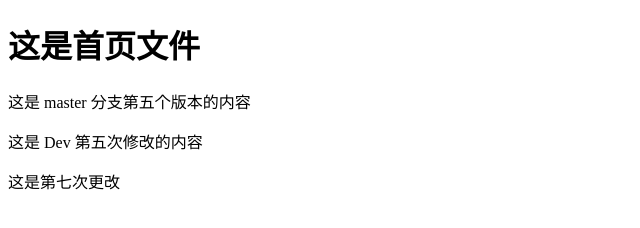
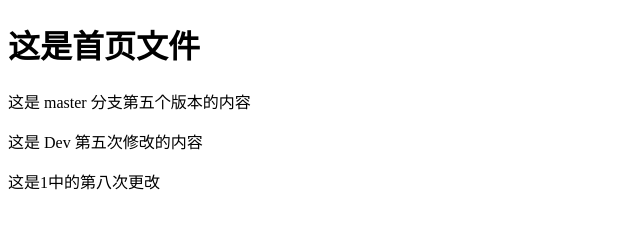
Before and after one commit to saizw/test004, a plain HTML site: page index.html in a window 1280 px wide. Shown: the full height of the page, 0-640 px from the left. Drawn offline with Linux system fonts and the light colour scheme.

Commit message:
这是第八次更改

```diff
--- a/index.html
+++ b/index.html
@@ -10,6 +10,6 @@
     <h1>这是首页文件</h1>
     <p>这是 master 分支第五个版本的内容</p>
     <p>这是 Dev 第五次修改的内容</p>
-    <p>这是第七次更改</p>
+    <p>这是1中的第八次更改</p>
 </body>
 </html>
```
Also changed, not shown: 1 other file.
